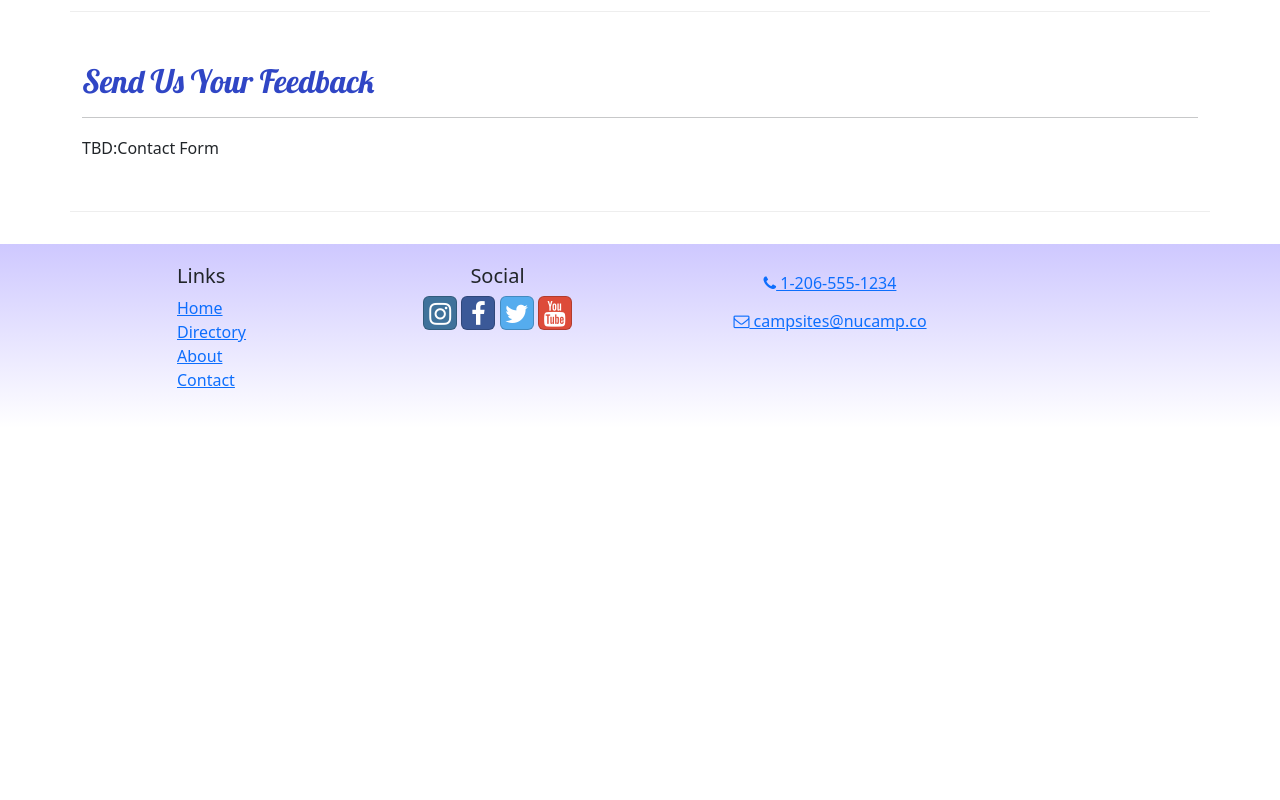
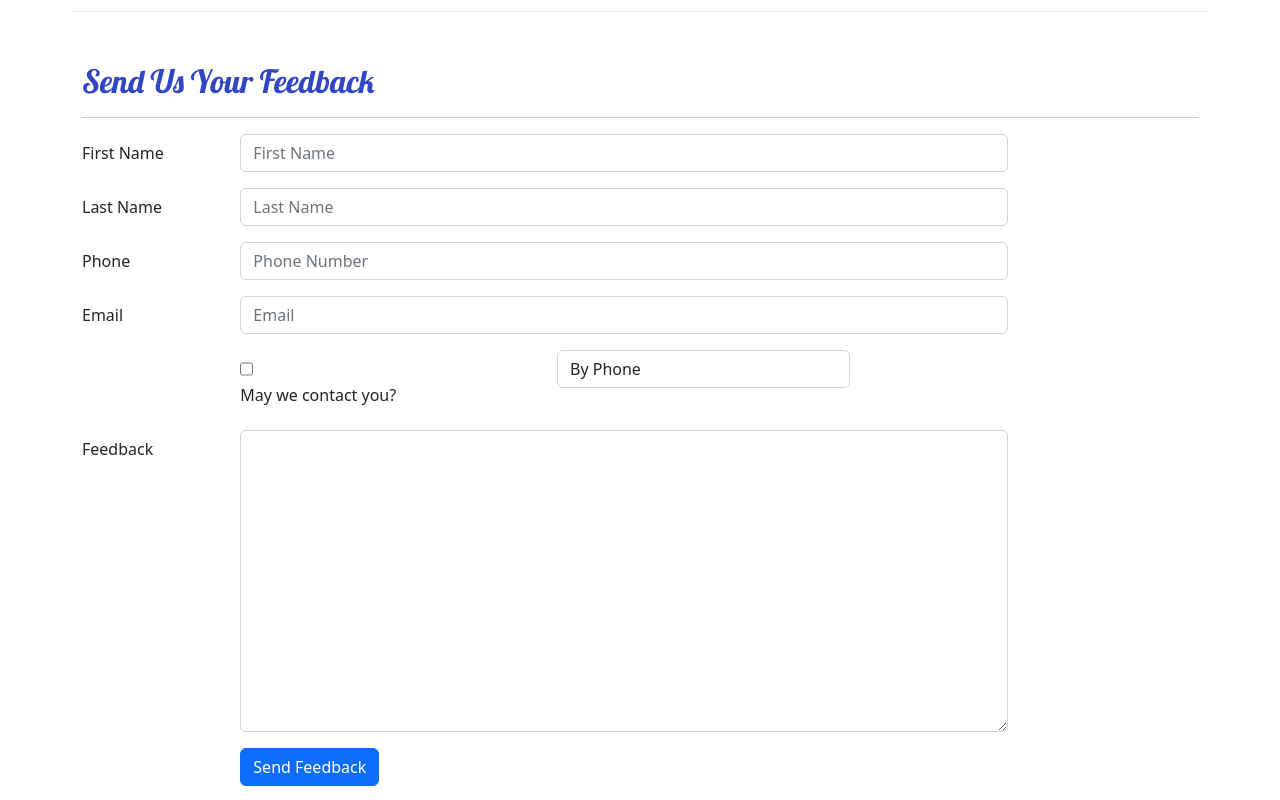
Before and after one commit to Michael-Flynn/nucampsite, a React (Create React App) app: page /contact in a window 1280 px wide. Shown: the part 480-1280 px from the top of the page. Before the commit the page ends 908 px from the top, so only its background shows below. Built offline with nearby package versions, Linux system fonts and the light colour scheme.

Commit message:
ContactForms

```diff
--- /dev/null
+++ b/src/components/ContactForm.js
@@ -0,0 +1,133 @@
+import { Button, Label, Col, FormGroup } from 'reactstrap';
+import { Formik, Field, Form, ErrorMessage } from 'formik';
+import { validateContactForm } from '../utils/validateContactForm';
+
+const ContactForm = () => {
+    const handleSubmit = (values, { resetForm }) => {
+        console.log('form values:', values);
+        console.log('in JSON format:', JSON.stringify(values));
+        resetForm();
+    }
+    return (
+        <Formik
+            initialValues={{
+                firstName: '',
+                lastName: '',
+                phoneNum: '',
+                email: '',
+                agree: false,
+                contactType: 'By Phone',
+                feedback: '',
+        }}
+        onSubmit={handleSubmit}
+        validate={validateContactForm}
+        >
+            <Form>
+                <FormGroup row>
+                    <Label htmlFor='firstName' md='2'>
+                        First Name
+                    </Label>
+                    <Col md='10'>
+                        <Field
+                            name='firstName'
+                            placeholder='First Name'
+                            className='form-control'
+                        />
+                        <ErrorMessage name='firstName'>
+                            {(msg) => <p className='text-danger'>{msg}</p>}
+                        </ErrorMessage>
+                    </Col>
+                </FormGroup>
+                <FormGroup row>
+                    <Label htmlFor='lastName' md='2'>
+                        Last Name
+                    </Label>
+                    <Col md='10'>
+                        <Field
+                            name='lastName'
+                            placeholder='Last Name'
+                            className='form-control'
+                        />
+                        <ErrorMessage name='lastName'>
+                            {(msg) => <p className='text-danger'>{msg}</p>}
+                        </ErrorMessage>
+                    </Col>
+                </FormGroup>
+                <FormGroup row>
+                    <Label htmlFor='phoneNum' md='2'>
+                        Phone
+                    </Label>
+                    <Col md='10'>
+                        <Field
+                            name='phoneNum'
+                            placeholder='Phone Number'
+                            className='form-control'
+                        />
+                        <ErrorMessage name='phoneNum'>
+                            {(msg) => <p className='text-danger'>{msg}</p>}
+                        </ErrorMessage>
+                    </Col>
+                </FormGroup>
+                <FormGroup row>
+                    <Label htmlFor='email' md='2'>
+                        Email
+                    </Label>
+                    <Col md='10'>
+                        <Field
+                            name='email'
+                            placeholder='Email'
+                            type='email'
+                            className='form-control'
+                        />
+                        <ErrorMessage name='email'>
+                            {(msg) => <p className='text-danger'>{msg}</p>}
+                        </ErrorMessage>
+                    </Col>
+                </FormGroup>
+                <FormGroup row>
+                    <Label check md={{ size: 4, offset : 2}}>
+                        <Field
+                        name='agree'
+                        type='checkbox'
+                        className='form-check input'
+                        />{' '}
+                        May we contact you?
+                    </Label>
+                    <Col md='4'>
+                        <Field
+                            name='contactType'
+                            as='select'
+                            className='form-control'
+                        >
+                            <option>By Phone</option>
+                            <option>By Email</option>
+                        </Field>
+                    </Col>
+                </FormGroup>
+                <FormGroup row>
+                    <Label htmlFor='feedback' md='2'>
+                        Feedback
+                    </Label>
+                    <Col md='10'>
+                        <Field
+                            name='feedback'
+                            as='textarea'
+                            rows='12'
+                            className='form-control'
+                        />
+                    </Col>
+                </FormGroup>
+                <FormGroup row>
+                    <Col md={{ size: 10, offset: 2}}>
+                        <Button type='submit' color='primary'>
+                            Send Feedback
+                        </Button>
+                    </Col>
+                </FormGroup>
+            </Form>
+
+        </Formik>
+    )
+};
+
+export default ContactForm;
--- a/src/pages/ContactPage.js
+++ b/src/pages/ContactPage.js
@@ -1,5 +1,6 @@
 import { Container, Row, Col } from 'reactstrap';
 import SubHeader from '../components/SubHeader';
+import ContactForm from '../components/ContactForm';
 
 const ContactPage =() => {
     return (
@@ -39,7 +40,9 @@
                     <h2>Send Us Your Feedback</h2>
                     <hr/>
                 </Col>
-                <Col md='10'>TBD:Contact Form</Col>
+                <Col md='10'>
+                    <ContactForm />
+                </Col>
             </Row>
         </Container>
     )
--- /dev/null
+++ b/src/utils/validateContactForm.js
@@ -0,0 +1,30 @@
+export const validateContactForm = (values) => {
+    const errors = {};
+
+    if (!values.firstName) {
+        errors.firstName = "Required";
+    } else if (!values.firstName.length < 2) {
+        errors.firstName = "Must be at least 2 characters";
+    } else if (values.firstName.length > 15) {
+        errors.firstName = "Must be 15 characters or less";
+    }
+
+    if (!values.lastName) {
+        errors.lastName = "Required";
+    } else if (!values.firstName.length < 2) {
+        errors.lastName = "Must be at least 2 characters";
+    } else if (values.firstName.length > 15) {
+        errors.lastName = "Must be 15 characters or less";
+    }
+
+    const reg = /^\d+$/;
+    if (!reg.test(values.phoneNum)) {
+        errors.phoneNum = "The phone number should contain only numbers.";
+    }
+
+    if (!values.email.includes('@')) {
+        errors.email = "Email should contain a '@'";
+    }
+
+    return errors;
+};
```
